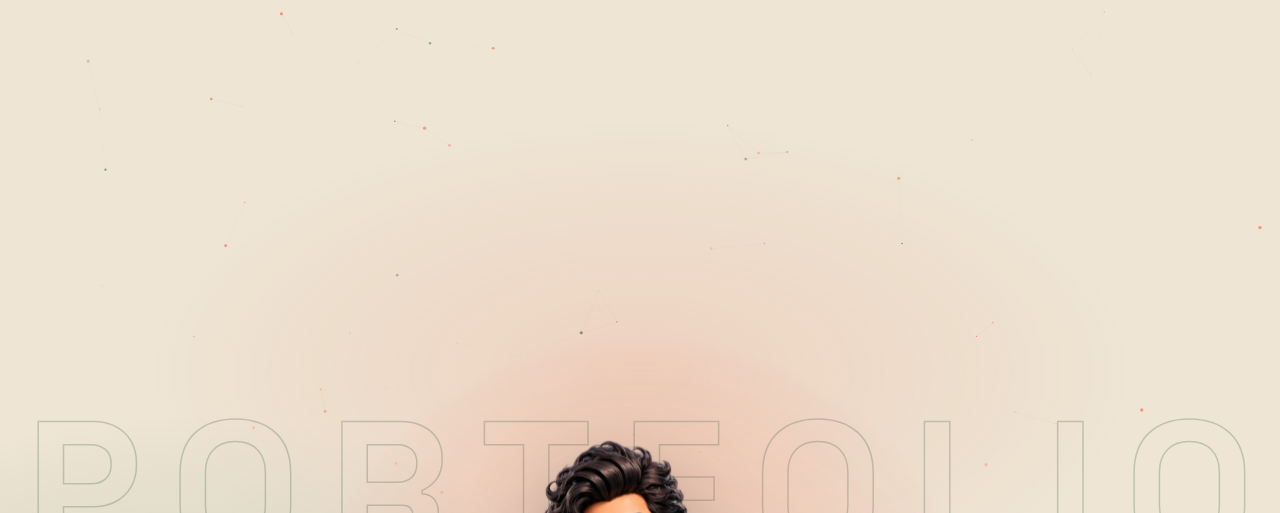
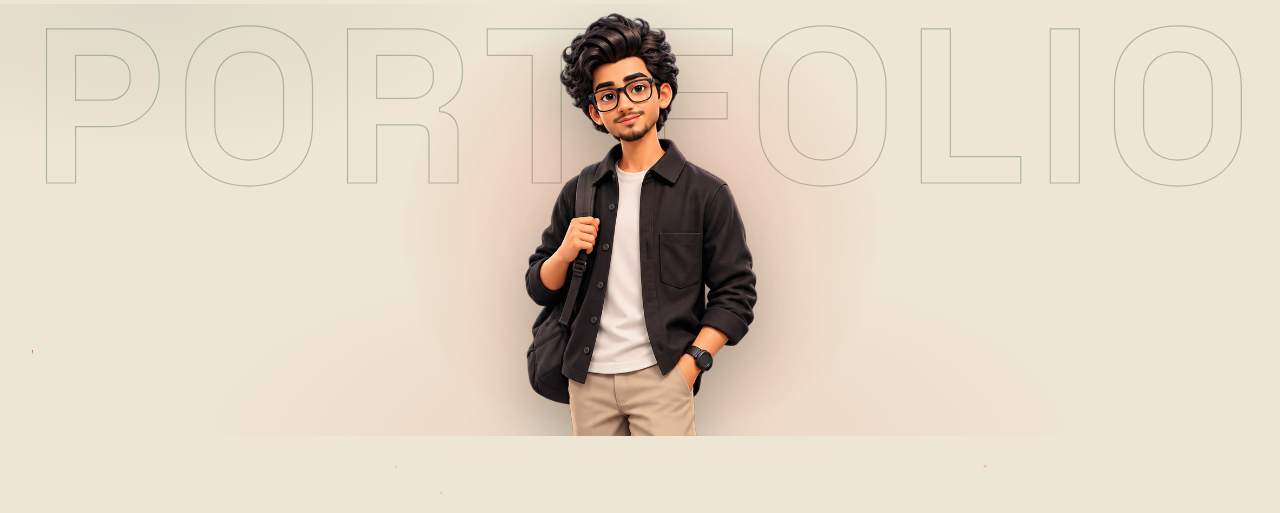
Before and after one commit to nikhilmalik790/my-portfolio, a plain HTML site: page index.html in a window 1280 px wide. Shown: the part 68-581 px from the top of the page. Drawn offline with Linux system fonts and the light colour scheme.

Commit message:
update banner

```diff
--- a/css/style.css
+++ b/css/style.css
@@ -24,10 +24,9 @@
   --line:         rgba(29,74,53,0.14);
   --accent-glow:  rgba(242,70,46,0.35);
 
-  /* avatar size: one value drives the banner, the photo offset and the intro spacing */
-  --avatar-w:     min(92vw, 820px, 84svh);
-  --avatar-x:     0;      /* negative = left, positive = right */
-  --avatar-y:     -5svh;  /* negative = up */
+  /* banner avatar height: the banner grows to fit it, so its bottom edge is the avatars' bottom edge.
+     Kept a little shorter than the intro photo (.photo-stage, 480px wide). */
+  --avatar-h:     min(440px, 54svh);
 
   --radius:       20px;
   --font-head:    'Space Grotesk', sans-serif;
@@ -135,92 +134,95 @@ body {
 /* =============================================
    TOP BANNER — avatar + background word
    ============================================= */
+/* the banner is its own panel: rounded, inset from the page edges, with its own
+   bottom edge. The avatars are clipped by it, so they rise out of its bottom. */
 .banner {
   position: relative; z-index: 3;
-  min-height: 100vh;
-  min-height: 100svh;
+  margin: 72px 0 0;
   display: flex; align-items: flex-end; justify-content: center;
-  padding: 110px 1.25rem 0;
-  overflow: visible;
+  overflow: hidden;
+  container-type: inline-size;
+  /* same paper tone and soft tints as the page, so the banner flows into the intro */
   background:
-    radial-gradient(55% 45% at 50% 55%, rgba(242,70,46,0.12), transparent 70%),
-    radial-gradient(45% 35% at 15% 85%, rgba(29,74,53,0.10), transparent 70%);
+    radial-gradient(50% 60% at 50% 100%, rgba(242,70,46,0.10), transparent 70%),
+    radial-gradient(40% 50% at 12% 0%, rgba(29,74,53,0.08), transparent 70%),
+    var(--oat);
 }
 
-/* giant outlined background word, sits behind the avatar */
-/* letters spread edge to edge: starts at the top-left, ends at the top-right,
-   and sits across the upper part of the avatar */
+/* outlined background word: spans the full banner width, edge to edge */
 .banner-bg-text {
   position: absolute;
-  left: 2vw; right: 2vw;
-  top: calc(100% - var(--avatar-w) * 0.3 - 0.5em + var(--avatar-y));
-  display: flex; justify-content: space-between; align-items: center;
+  top: 1.2cqi;
+  left: 2.5cqi; right: 2.5cqi;
+  display: flex; justify-content: space-between; align-items: flex-start;
   font-family: var(--font-head);
-  font-size: 15vw;
+  font-size: 17.2cqi;
   font-weight: 700;
-  line-height: 1;
+  letter-spacing: -0.02em;
+  line-height: 0.8;
   white-space: nowrap;
   color: transparent;
-  -webkit-text-stroke: 1.5px rgba(29,74,53,0.22);
+  -webkit-text-stroke: 1.2px rgba(29,74,53,0.30);
   pointer-events: none; user-select: none;
   z-index: 0;
   opacity: 0;
-  animation: riseUp 1.8s var(--ease) 0.1s forwards;
+  animation: fadeIn 1.6s var(--ease) 0.2s forwards;
+}
+.banner-bg-text span { display: inline-block; }
+@keyframes fadeIn { from { opacity: 0; } to { opacity: 1; } }
+
+/* two avatars side by side, bottoms aligned to the banner's bottom edge */
+.banner-avatars {
+  position: relative; z-index: 2;
+  display: flex; align-items: flex-end; justify-content: center;
+  gap: clamp(0.5rem, 3vw, 2.25rem);
+  height: var(--avatar-h);
+  padding-top: 0;
+}
+.banner-avatar {
+  position: relative;
+  height: 100%;
+  display: flex; align-items: flex-end;
+  opacity: 0;
+  animation: popUp 1.25s cubic-bezier(0.34, 1.36, 0.64, 1) forwards;
+}
+.banner-avatar--a { animation-delay: 0.35s; }
+.banner-avatar--b { animation-delay: 0.6s; }
+/* the avatar is clipped by the banner, so the pop-up starts from inside it */
+@keyframes popUp {
+  from { opacity: 0; transform: translateY(105%) scale(0.92); }
+  60%  { opacity: 1; }
+  to   { opacity: 1; transform: translateY(0) scale(1); }
 }
 
-.banner-avatar {
-  position: relative; z-index: 2;
-  left: var(--avatar-x);
-  top: var(--avatar-y);
-  width: var(--avatar-w);
-  aspect-ratio: 1 / 1;
-  /* pull the lower half of the avatar out of the banner */
-  margin-bottom: calc(var(--avatar-w) * -0.5);
-  opacity: 0;
-  animation: riseUp 1.4s var(--ease) 0.35s forwards;
-}
-/* soft light glow where the avatar's lower edge meets the page, so it blends instead of looking cut off */
-.banner-avatar::after {
-  content: '';
-  position: absolute;
-  left: 6%; right: 6%; bottom: -4%;
-  height: 16%;
-  background: radial-gradient(ellipse at center, rgba(246,241,231,0.95) 0%, rgba(246,241,231,0.45) 45%, rgba(246,241,231,0) 72%);
-  filter: blur(6px);
-  pointer-events: none;
-  z-index: -1;
-}
 .avatar-glow {
-  position: absolute; inset: -6%;
+  position: absolute; inset: 8% -6% 4%;
   border-radius: 50%;
-  background: radial-gradient(circle, rgba(242,70,46,0.35) 0%, rgba(242,70,46,0) 65%);
-  filter: blur(6px);
+  background: radial-gradient(circle, rgba(242,70,46,0.28) 0%, rgba(242,70,46,0) 65%);
+  filter: blur(8px);
   animation: pulse 5s ease-in-out infinite;
   z-index: 0;
+  pointer-events: none;
 }
 @keyframes pulse {
   0%, 100% { transform: scale(1); opacity: 0.75; }
-  50%      { transform: scale(1.08); opacity: 1; }
-}
-.avatar-float {
-  position: relative; z-index: 1;
-  width: 100%; height: 100%;
-  animation: float 6s ease-in-out infinite;
+  50%      { transform: scale(1.06); opacity: 1; }
 }
 .avatar-img {
-  width: 100%; height: 100%;
-  object-fit: contain; display: block;
-  filter: drop-shadow(0 34px 40px rgba(18,48,35,0.38));
+  position: relative; z-index: 1;
+  height: 100%; width: auto;
+  max-width: none;
+  display: block;
+  object-fit: contain;
+  object-position: bottom;
+  filter: drop-shadow(0 26px 30px rgba(18,48,35,0.32));
   transition: transform 0.8s var(--ease), filter 0.8s var(--ease);
 }
 .banner-avatar:hover .avatar-img {
-  transform: scale(1.03) rotate(-1.5deg);
-  filter: drop-shadow(0 40px 48px rgba(18,48,35,0.45));
+  transform: translateY(-6px);
+  filter: drop-shadow(0 34px 36px rgba(18,48,35,0.4));
 }
-@keyframes float {
-  0%, 100% { transform: translateY(0); }
-  50%      { transform: translateY(-14px); }
-}
+.banner-avatar--b .avatar-img { height: 92%; }
 
 /* scroll cue */
 .scroll-cue {
@@ -252,7 +254,7 @@ body {
    ============================================= */
 .intro {
   position: relative; z-index: 1;
-  padding: calc(var(--avatar-w) * 0.5 + 3.5rem) 1.75rem 6rem;
+  padding: 5rem 1.75rem 6rem;
 }
 .intro-inner {
   max-width: 1200px; margin: 0 auto;
@@ -606,13 +608,16 @@ body {
   .scroll-cue { display: none; }
 }
 
-/* phones */
+/* phones: the banner shrinks to its avatars, with no empty space above or below */
 @media (max-width: 760px) {
   .section { padding: 5.5rem 1.25rem; }
   #skills { padding: 5.5rem 0; }
-  .banner { padding: 100px 1rem 0; min-height: 90svh; }
-  :root { --avatar-w: min(90vw, 440px, 62svh); --avatar-x: 0; --avatar-y: -3svh; }
-  .intro { padding: calc(var(--avatar-w) * 0.5 + 2.5rem) 1.25rem 5rem; }
+  .banner { margin: 68px 0 0; }
+  :root { --avatar-h: min(300px, 40svh); }
+  .banner-bg-text { top: 1.6cqi; left: 3cqi; right: 3cqi; }
+  .banner-avatars { gap: 0.25rem; }
+  .banner-avatar--b { margin-left: -0.9rem; }
+  .intro { padding: 3.5rem 1.25rem 5rem; }
   .about-text { padding: 2rem 1.5rem; }
 }
 
@@ -620,13 +625,13 @@ body {
   .hero-name { font-size: 3.1rem; }
   .photo-stage { width: min(84vw, 340px); }
   .btn-main, .btn-line { padding: 0.8rem 1.4rem; font-size: 14px; }
-  :root { --avatar-w: min(90vw, 380px, 56svh); --avatar-x: 0; --avatar-y: -2svh; }
+  :root { --avatar-h: min(262px, 36svh); }
 }
 
 /* very short / landscape phones: keep the banner from overflowing */
 @media (max-height: 560px) and (orientation: landscape) {
-  .banner { min-height: auto; padding: 90px 1rem 0; }
-  :root { --avatar-w: min(60vh, 320px); --avatar-x: 0; --avatar-y: 0; }
+  .banner { margin-top: 70px; }
+  :root { --avatar-h: min(60vh, 260px); }
   .scroll-cue { display: none; }
 }
 
--- a/index.html
+++ b/index.html
@@ -38,10 +38,10 @@
   <section class="banner" id="home">
     <div class="banner-bg-text" aria-hidden="true"><span>P</span><span>O</span><span>R</span><span>T</span><span>F</span><span>O</span><span>L</span><span>I</span><span>O</span></div>
 
-    <div class="banner-avatar">
-      <div class="avatar-glow"></div>
-      <div class="avatar-float">
-        <!-- 3D avatar: replace assets/Avatar.png to change it -->
+    <div class="banner-avatars">
+      <!-- avatars rise from inside the banner; their bottoms sit on the banner's bottom edge -->
+      <div class="banner-avatar banner-avatar--a">
+        <div class="avatar-glow"></div>
         <img src="assets/Avatar.png" alt="Nikhil Malik 3D avatar" class="avatar-img" />
       </div>
     </div>
```
